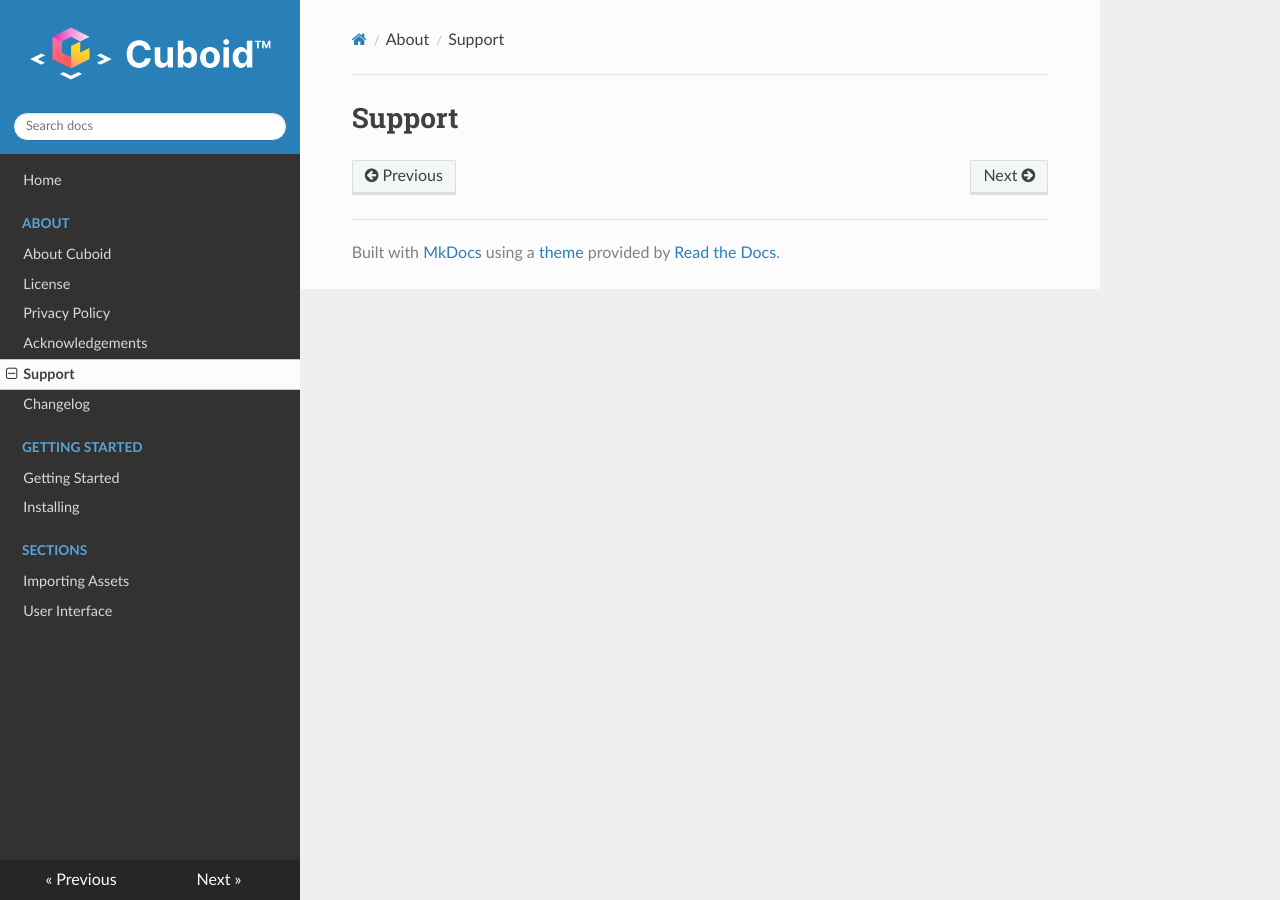
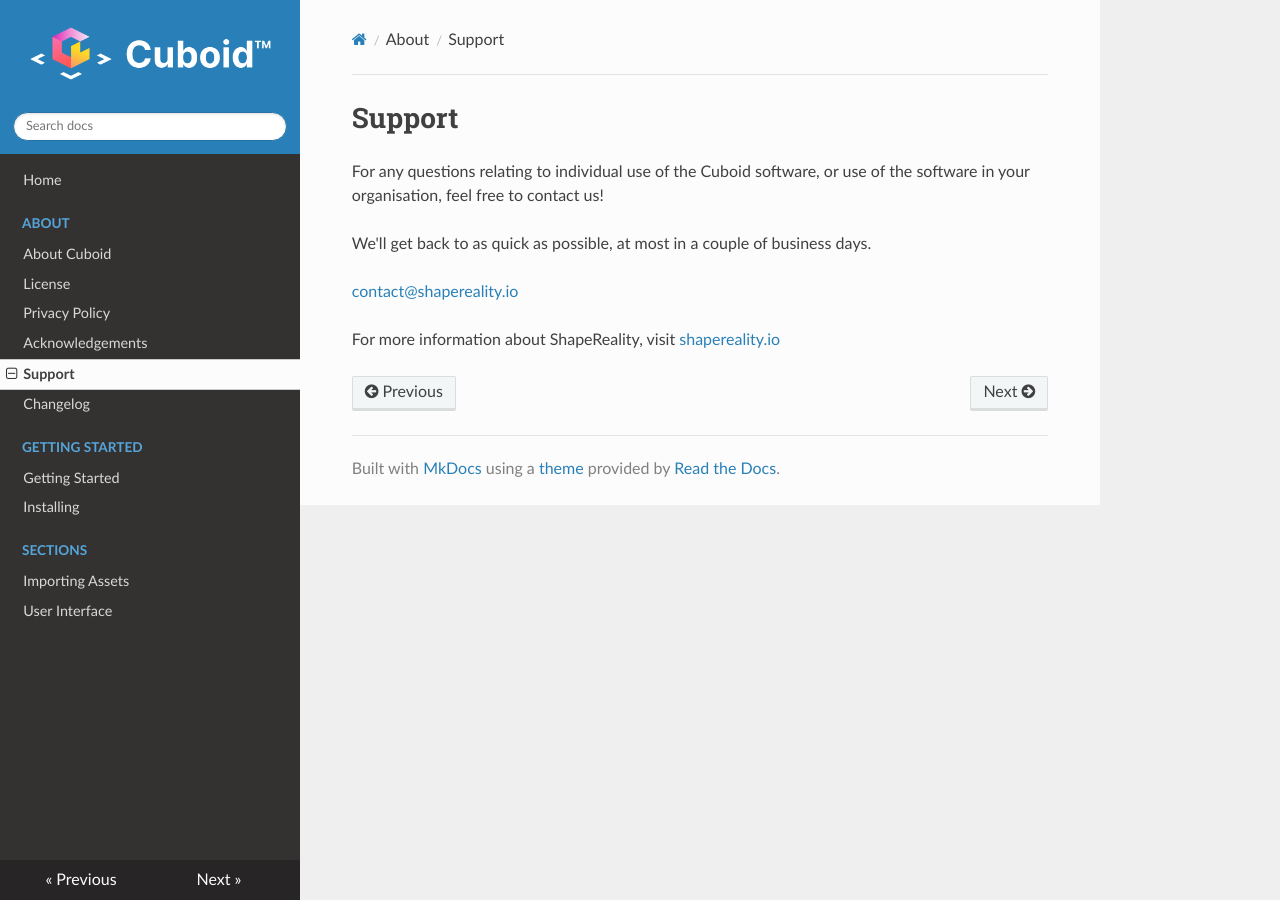
Before and after one commit to ShapeReality/cuboid-docs, an MkDocs documentation site: the page built from docs/about/support.md, in a window 1280 px wide. Built offline with MkDocs 1.6.1, drawn with Linux system fonts in a browser that asks for light colours; nearby versions of some CDN libraries.

Commit message:
added support page

```diff
--- a/docs/about/support.md
+++ b/docs/about/support.md
@@ -1 +1,8 @@
 # Support
+For any questions relating to individual use of the Cuboid software, or use of the software in your organisation, feel free to contact us!
+
+We'll get back to as quick as possible, at most in a couple of business days.
+
+[contact@shapereality.io](mailto:contact@shapereality.io)
+
+For more information about ShapeReality, visit [shapereality.io](https://www.shapereality.io)
```
